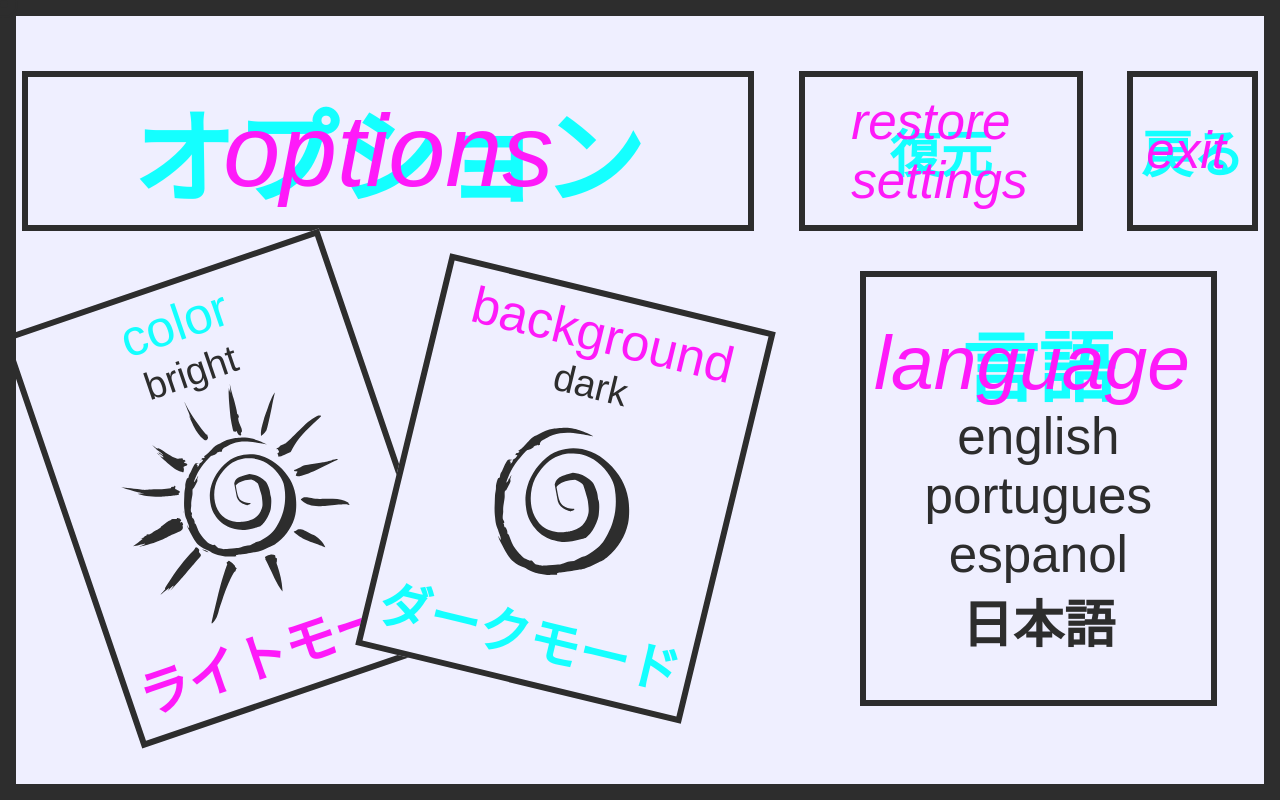
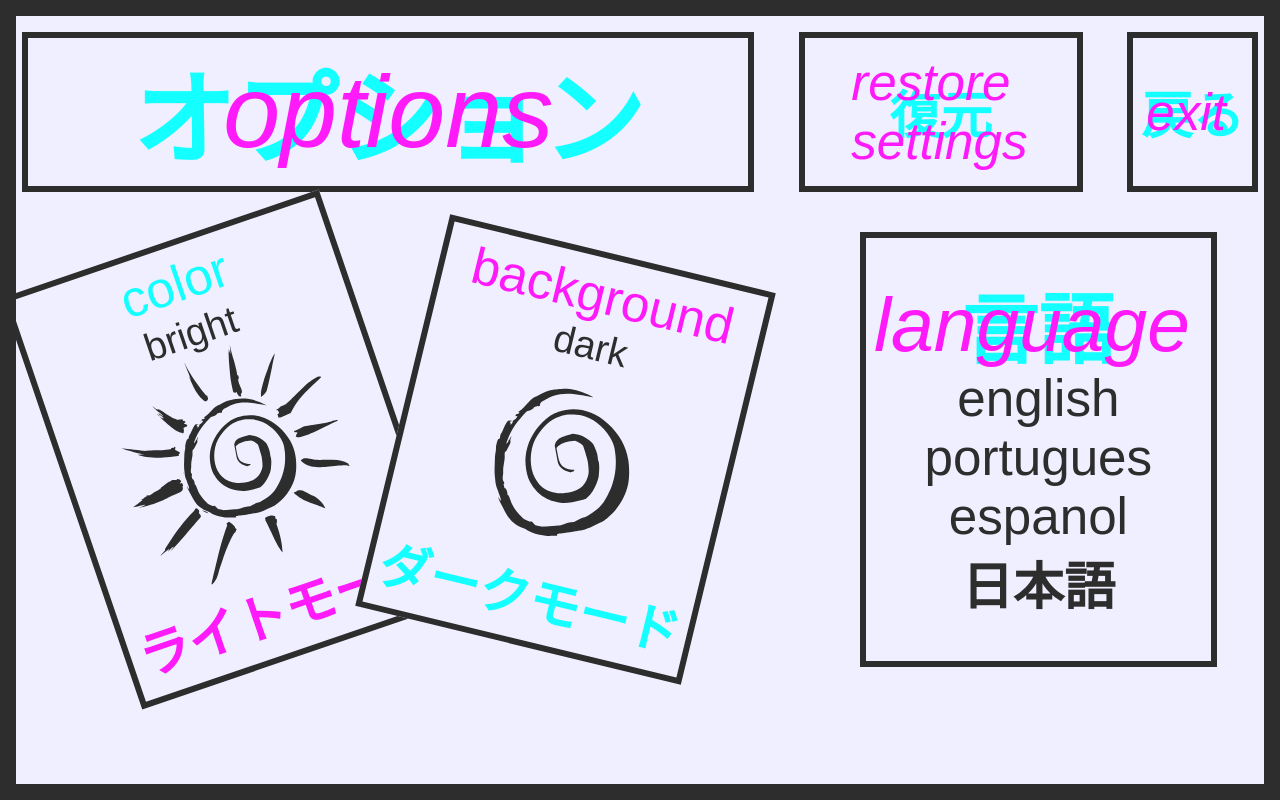
Before and after one commit to AndreiRech/Website, a React (Create React App) app: page /options in a window 1280 px wide. Built offline with nearby package versions, Linux system fonts and the light colour scheme; a web font is replaced by a local one.

Commit message:
feat: planning the iterativeness

```diff
--- a/src/pages/Options/index.scss
+++ b/src/pages/Options/index.scss
@@ -13,7 +13,7 @@
         display: flex;
         flex-direction: column;
         align-items: center;
-        justify-content: center;
+        //justify-content: center;
 
         .option-top {
             display: flex;
--- a/src/pages/Options/index.tsx
+++ b/src/pages/Options/index.tsx
@@ -11,6 +11,7 @@ import { ReactComponent as Sun } from '../../assets/icons/sun.svg';
 
 const Options: React.FC = () => {
 	const [mousePosition, setMousePosition] = useState({ x: 0, y: 0 });
+	const [selectedOption, setSelectedOption] = useState(false);
 	const navigate = useNavigate();
 
   	const handleMouseMove = (event: React.MouseEvent) => {
@@ -49,7 +50,7 @@ const Options: React.FC = () => {
 							</div>
 						</Card>
 						<Card color='grey'>
-							<div className='card-restore'>
+							<div className={`card-restore ${selectedOption ? 'selected' : ''}`}>
 								<p className='card-title-jap-res'>復元</p>
 								<p className='card-title-res'>restore settings</p>
 							</div>
```
